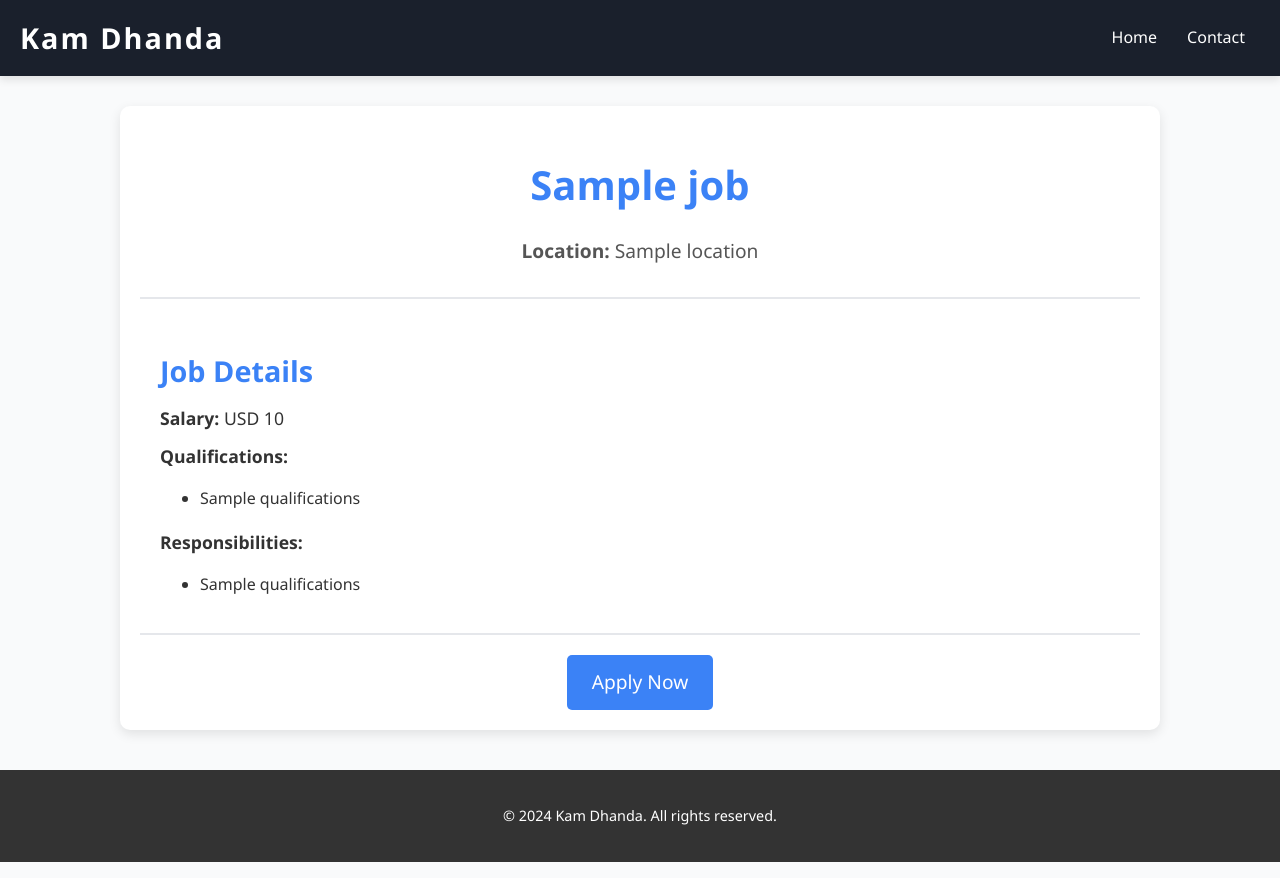
After one commit to Aditya-Kayasth/Dynamic-Database, a Flask app: template templates/job.html in a window 1280 px wide. The commit adds this page. Run offline with Flask 3, Linux system fonts and the light colour scheme; the template is opened without the code that fills it: most values are stand-ins (such as "Sample title", 1, 10 or a date in 2020).

Commit message:
Added individual codes for the job posts

```diff
--- a/app.py
+++ b/app.py
@@ -1,16 +1,27 @@
 from flask import Flask, render_template, jsonify
-from database import result_dicts
+from database import jobs_dict,load_job_from_db
 app = Flask(__name__)
 
 
 @app.route('/jobs')
+
 def list_jobs():
+  result_dicts = jobs_dict()
   return jsonify(result_dicts)
 
 
 @app.route('/')
 def hello_world():
+  result_dicts = jobs_dict()
   return render_template('home.html', jobs=result_dicts)
+
+
+@app.route('/job/<id>')
+def show_job(id):
+
+  loaded_job = load_job_from_db(id)
+  return render_template("job.html",job = loaded_job)
+
 
 
 if __name__ == "__main__":
--- /dev/null
+++ b/templates/job.html
@@ -0,0 +1,192 @@
+<!DOCTYPE html>
+<html lang="en">
+
+<head>
+    <meta charset="UTF-8">
+    <meta name="viewport" content="width=device-width, initial-scale=1.0">
+    <title>{{ job["title"] }} - Kam Dhanda</title>
+    <style>
+        /* General Styles */
+        body {
+            font-family: 'Segoe UI', Tahoma, Geneva, Verdana, sans-serif;
+            margin: 0;
+            padding: 0;
+            background-color: #f9fafb;
+            color: #333;
+            line-height: 1.6;
+        }
+
+        /* Navigation Bar */
+        nav {
+            background: #1a202c; /* Dark Navy Blue */
+            color: white;
+            padding: 15px 20px;
+            display: flex;
+            justify-content: space-between;
+            align-items: center;
+            box-shadow: 0 4px 8px rgba(0, 0, 0, 0.1);
+        }
+
+        nav .logo {
+            font-size: 1.8rem;
+            font-weight: bold;
+            letter-spacing: 2px;
+        }
+
+        nav ul {
+            list-style: none;
+            margin: 0;
+            padding: 0;
+            display: flex;
+        }
+
+        nav ul li {
+            margin: 0 15px;
+        }
+
+        nav ul li a {
+            color: white;
+            text-decoration: none;
+            font-size: 1rem;
+            transition: color 0.3s ease, transform 0.3s ease;
+        }
+
+        nav ul li a:hover {
+            color: #a0aec0;
+            transform: scale(1.1);
+        }
+
+        /* Main Container */
+        .container {
+            max-width: 1000px;
+            margin: 30px auto;
+            padding: 20px;
+            background: white;
+            border-radius: 10px;
+            box-shadow: 0 4px 12px rgba(0, 0, 0, 0.1);
+        }
+
+        /* Job Title Section */
+        .job-header {
+            text-align: center;
+            margin-bottom: 30px;
+        }
+
+        .job-header h1 {
+            font-size: 2.5rem;
+            color: #3b82f6;
+            margin-bottom: 10px;
+        }
+
+        .job-header p {
+            font-size: 1.2rem;
+            color: #555;
+        }
+
+        /* Job Details Section */
+        .job-details {
+            padding: 20px;
+            border-top: 2px solid #e5e7eb;
+            border-bottom: 2px solid #e5e7eb;
+            margin: 20px 0;
+        }
+
+        .job-details h3 {
+            font-size: 1.8rem;
+            color: #3b82f6;
+            margin-bottom: 10px;
+        }
+
+        .job-details p {
+            margin: 10px 0;
+            font-size: 1.1rem;
+        }
+
+        /* Apply Button Section */
+        .apply-button {
+            text-align: center;
+            margin-top: 20px;
+        }
+
+        .apply-button a {
+            display: inline-block;
+            text-decoration: none;
+            background-color: #3b82f6;
+            color: white;
+            padding: 12px 25px;
+            font-size: 1.2rem;
+            border-radius: 5px;
+            transition: background-color 0.3s ease, transform 0.3s ease;
+        }
+
+        .apply-button a:hover {
+            background-color: #2563eb;
+            transform: scale(1.05);
+        }
+
+        /* Footer */
+        footer {
+            text-align: center;
+            background-color: #333;
+            color: white;
+            padding: 20px;
+            font-size: 0.9rem;
+            margin-top: 40px;
+        }
+    </style>
+</head>
+
+<body>
+    <!-- Navigation Bar -->
+    <nav>
+        <div class="logo">Kam Dhanda</div>
+        <ul>
+            <li><a href="/">Home</a></li>
+            <li><a href="#contact-us">Contact</a></li>
+        </ul>
+    </nav>
+
+    <!-- Job Page Content -->
+    <div class="container">
+        <div class="job-header">
+            <h1>{{ job["title"] }}</h1>
+            <p><b>Location:</b> {{ job["location"] }}</p>
+        </div>
+
+        <div class="job-details">
+            <h3>Job Details</h3>
+            {% if job["Salary"] %}
+            <p><b>Salary:</b> {{ job["currency"] }} {{ job["Salary"] }}</p>
+            {% endif %}
+
+            <p><b>Qualifications:</b> </p>
+            <ul>
+            {% for i in job["qualifications"].split("\n") %}
+            <li>{{i}}</li>
+            {% endfor %}
+            </ul>
+
+            <p><b>Responsibilities:</b></p>
+            <ul>
+                {% for i in job["qualifications"].split("\n") %}
+                <li>{{i}}</li>
+                {% endfor %}
+            </ul>
+        </div>
+
+        <div class="apply-button">
+            <a href="mailto:kayasthav@rknec.edu?subject=Application%20for%20{{ job['title'] }}&body=Dear%20Hiring%20Manager,%0A%0AI%20am%20writing%20to%20express%20my%20interest%20in%20the%20{{ job['title'] }}%20position%20at%20your%20company.%0A%0A[Please%20add%20specific%20details%20about%20your%20qualifications%20and%20why%20you%20are%20interested%20in%20the%20role.]%0A%0AThank%20you%20for%20considering%20my%20application.%0A%0ASincerely,%0A[Your%20Name]%0A[Your%20Contact%20Information]"
+                target="_blank">
+                Apply Now
+            </a>
+        </div>
+    </div>
+
+    <!-- Footer -->
+    <footer id="contact-us">
+        <p>&copy; 2024 Kam Dhanda. All rights reserved.</p>
+    </footer>
+</body>
+
+</html>
+</p>
```
Also changed, not shown: database.py (+22 -5 lines), templates/jobslist.html (+5 -2 lines).
